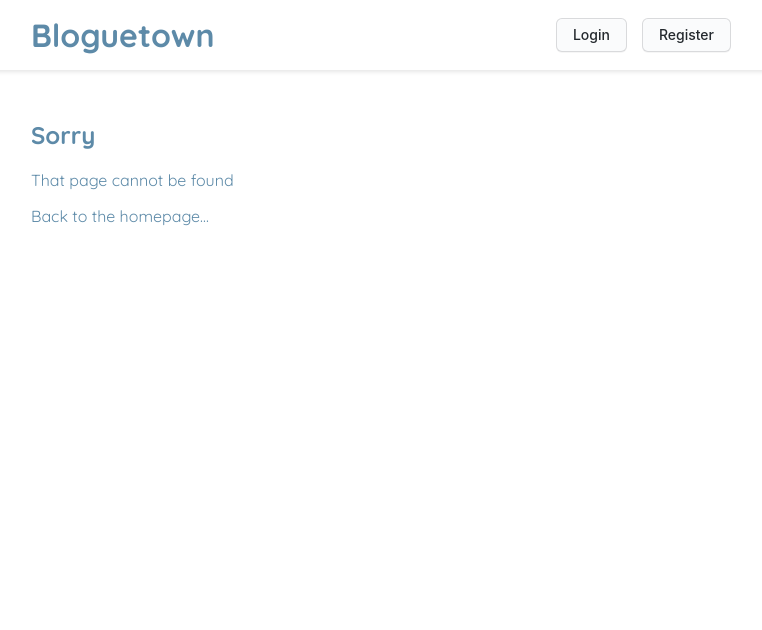
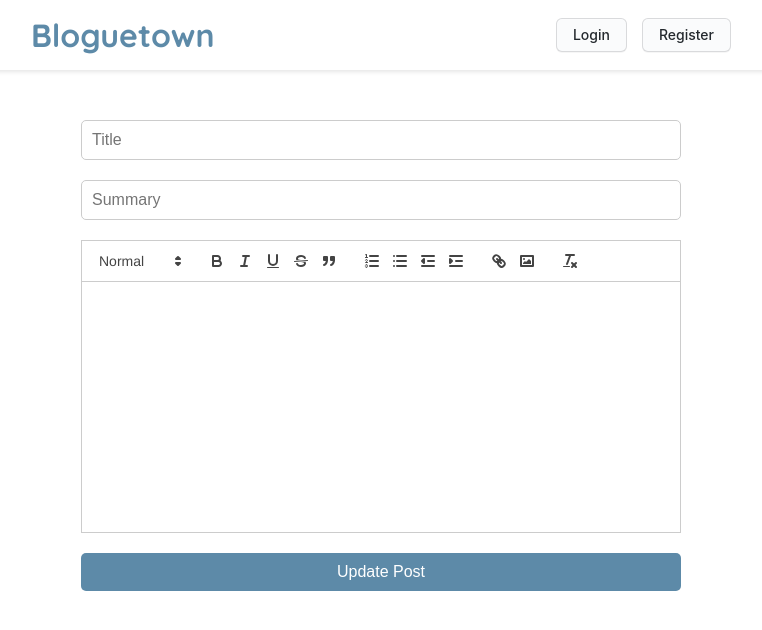
Before and after one commit to thienan11/blogue, a React (Create React App) app in the folder frontend/: page /edit/1 in a window 1280 px wide. Shown: the top 630 px of the page, without its empty margins (259-1021 px from the left). Built offline with nearby package versions, Linux system fonts and the light colour scheme; no server answers.

Commit message:
add edit post functionality

```diff
--- a/frontend/package.json
+++ b/frontend/package.json
@@ -4,6 +4,9 @@
   "private": true,
   "dependencies": {
     "@auth0/auth0-react": "^2.2.1",
+    "@emotion/react": "^11.11.4",
+    "@emotion/styled": "^11.11.0",
+    "@mui/material": "^5.15.14",
     "@testing-library/jest-dom": "^5.14.1",
     "@testing-library/react": "^13.0.0",
     "@testing-library/user-event": "^13.2.1",
--- a/frontend/src/App.css
+++ b/frontend/src/App.css
@@ -3,7 +3,7 @@
 
 body {
   color: #5d8aa8;
-  font-family: 'Quicksand', sans-serif;
+  font-family: "Quicksand", sans-serif;
   /* overflow-y: scroll; */
 }
 
@@ -85,7 +85,8 @@ div.post {
   padding: 10px 15px;
 }
 
-div.post div.texts h2, div.post p.summary {
+div.post div.texts h2,
+div.post p.summary {
   line-height: 1.6; /* spacing between elements in post*/
 }
 
@@ -256,8 +257,8 @@ div.container p.tag {
   font-size: 0.9rem;
 }
 
-/* Styles for Create Post Page */
-.create-post-form {
+/* Styles for Create and Edit Post Page */
+.create-edit-form {
   display: flex;
   flex-direction: column;
   gap: 20px;
@@ -265,23 +266,23 @@ div.container p.tag {
   margin: 20px auto;
 }
 
-.create-post-form input[type="title"],
-.create-post-form input[type="summary"] {
+.create-edit-form input[type="title"],
+.create-edit-form input[type="summary"] {
   font-size: 16px;
   padding: 10px;
   border: 1px solid #ccc;
   border-radius: 5px;
 }
 
-.create-post-form input[type="file"] {
+.create-edit-form input[type="file"] {
   border: 1px solid #ccc;
   display: block;
   padding: 10px;
   cursor: pointer;
 }
 
-/* Styles for the Create Post button */
-.create-post-form button {
+/* Styles for the Create/Edit Post button */
+.create-edit-form button {
   padding: 10px 20px; /* Adjust padding as needed */
   font-size: 16px; /* Adjust font size as needed */
   background-color: #5d8aa8; /* Button color */
@@ -292,11 +293,11 @@ div.container p.tag {
   transition: background-color 0.3s ease; /* Smooth background color transition on hover */
 }
 
-.create-post-form button:hover {
+.create-edit-form button:hover {
   background-color: #0056b3; /* Darker shade on hover */
 }
 
-.create-post-form .ql-editor {
+.create-edit-form .ql-editor {
   min-height: 250px;
   color: #333; /* Set your preferred font color here */
 }
@@ -367,9 +368,31 @@ div.container p.tag {
 }
 
 /* If you have headings within your post content */
-.post-page h2, .post-page h3, .post-page h4 {
+.post-page h2,
+.post-page h3,
+.post-page h4 {
   color: #333; /* Slightly darker than the main text for emphasis */
   margin-top: 2rem; /* Adds space above the heading */
   margin-bottom: 1rem; /* Adds space below the heading */
   /* margin: 0; */
 }
+
+div.edit-row {
+  text-align: center;
+  margin-bottom: 20px;
+}
+
+div.post-page a.edit-button {
+  display: inline-flex;
+  align-items: center;
+  gap: 5px;
+  background-color: #333;
+  color: #fff;
+  text-decoration: none;
+  padding: 5px 15px;
+  border-radius: 5px;
+}
+
+a svg {
+  height: 16px;
+}
--- a/frontend/src/App.js
+++ b/frontend/src/App.js
@@ -9,6 +9,7 @@ import NotFoundPage from './pages/NotFoundPage';
 import UserContextProvider from './components/UserContext';
 import CreatePostPage from './pages/CreatePostPage';
 import PostPage from './pages/PostPage';
+import EditPostPage from './pages/EditPostPage';
 
 function App() {
 
@@ -28,6 +29,8 @@ function App() {
 
           <Route path={'/post/:id'} element={ <PostPage/> }/>
 
+          <Route path={"/edit/:id"} element={<EditPostPage />} />
+
           <Route path="*" element={<NotFoundPage />} />
 
         </Route>
--- /dev/null
+++ b/frontend/src/components/Editor.js
@@ -0,0 +1,42 @@
+import ReactQuill from "react-quill";
+import "react-quill/dist/quill.snow.css";
+
+const modules = {
+  toolbar: [
+    [{ header: [1, 2, false] }],
+    ["bold", "italic", "underline", "strike", "blockquote"],
+    [
+      { list: "ordered" },
+      { list: "bullet" },
+      { indent: "-1" },
+      { indent: "+1" },
+    ],
+    ["link", "image"],
+    ["clean"],
+  ],
+};
+
+const formats = [
+  "header",
+  "bold",
+  "italic",
+  "underline",
+  "strike",
+  "blockquote",
+  "list",
+  "bullet",
+  "indent",
+  "link",
+  "image",
+];
+
+export default function Editor({value, onChange}) {
+  return (
+    <ReactQuill
+      value={value}
+      onChange={onChange}
+      modules={modules}
+      formats={formats}
+    />
+  );
+}
--- a/frontend/src/pages/CreatePostPage.js
+++ b/frontend/src/pages/CreatePostPage.js
@@ -1,36 +1,6 @@
-import ReactQuill from "react-quill";
-import "react-quill/dist/quill.snow.css";
 import React, { useState } from "react";
 import { Navigate } from "react-router-dom";
-
-const modules = {
-  toolbar: [
-    [{ header: [1, 2, false] }],
-    ["bold", "italic", "underline", "strike", "blockquote"],
-    [
-      { list: "ordered" },
-      { list: "bullet" },
-      { indent: "-1" },
-      { indent: "+1" },
-    ],
-    ["link", "image"],
-    ["clean"],
-  ],
-};
-
-const formats = [
-  "header",
-  "bold",
-  "italic",
-  "underline",
-  "strike",
-  "blockquote",
-  "list",
-  "bullet",
-  "indent",
-  "link",
-  "image",
-];
+import Editor from "../components/Editor";
 
 export default function CreatePostPage() {
   const [title, setTitle] = useState("");
@@ -69,8 +39,9 @@ export default function CreatePostPage() {
   if (redirect) {
     return <Navigate to={"/"} />;
   }
+
   return (
-    <form className="create-post-form" onSubmit={createNewPost}>
+    <form className="create-edit-form" onSubmit={createNewPost}>
       <input
         type="title"
         placeholder={"Title"}
@@ -84,12 +55,7 @@ export default function CreatePostPage() {
         onChange={(ev) => setSummary(ev.target.value)}
       />
       {/* <input type="file" onChange={(ev) => setFiles(ev.target.files)} /> */}
-      <ReactQuill
-        value={content}
-        onChange={(newValue) => setContent(newValue)}
-        modules={modules}
-        formats={formats}
-      />
+      <Editor onChange={setContent} value={content}/>
       <button>Create Post</button>
     </form>
   );
--- /dev/null
+++ b/frontend/src/pages/EditPostPage.js
@@ -0,0 +1,61 @@
+import { useState, useEffect } from "react";
+import { Navigate, useParams } from "react-router-dom";
+import Editor from "../components/Editor";
+
+export default function EditPostPage() {
+  const { id } = useParams();
+  const [title, setTitle] = useState("");
+  const [summary, setSummary] = useState("");
+  const [content, setContent] = useState("");
+  const [redirect, setRedirect] = useState(false);
+
+  useEffect(() => {
+    fetch("https://bloguetown-api.vercel.app/post/" + id).then((response) => {
+      response.json().then((postInfo) => {
+        setTitle(postInfo.title);
+        setSummary(postInfo.summary);
+        setContent(postInfo.content);
+      });
+    });
+  }, []);
+
+  async function updatePost(ev) {
+    ev.preventDefault();
+    const post = { id, title, summary, content };
+    const response = await fetch("https://bloguetown-api.vercel.app/post", {
+      method: "PUT",
+      headers: {
+        "Content-Type": "application/json",
+      },
+      body: JSON.stringify(post),
+      credentials: "include",
+    });
+
+    if (response.ok) {
+      setRedirect(true);
+    }
+  }
+
+  if (redirect) {
+    return <Navigate to={"/post/" + id} />;
+  }
+
+  return (
+    <form className="create-edit-form" onSubmit={updatePost}>
+      <input
+        type="title"
+        placeholder={"Title"}
+        value={title}
+        onChange={(ev) => setTitle(ev.target.value)}
+      />
+      <input
+        type="summary"
+        placeholder={"Summary"}
+        value={summary}
+        onChange={(ev) => setSummary(ev.target.value)}
+      />
+      <Editor onChange={setContent} value={content} />
+      <button>Update Post</button>
+    </form>
+  );
+}
--- a/frontend/src/pages/HomePage.js
+++ b/frontend/src/pages/HomePage.js
@@ -6,6 +6,7 @@ const HomePage = () => {
 
   useEffect(() => {
     fetch("https://bloguetown-api.vercel.app/post").then((response) => {
+      // http://localhost:4000/post
       response.json().then((posts) => {
         setPosts(posts);
       });
--- a/frontend/src/pages/PostPage.js
+++ b/frontend/src/pages/PostPage.js
@@ -1,9 +1,12 @@
-import { useEffect, useState } from "react";
-import { useParams } from "react-router-dom";
+import { useEffect, useState , useContext} from "react";
+import { useParams, Link } from "react-router-dom";
 import { format } from "date-fns";
+import { UserContext } from "../components/UserContext";
 
 export default function PostPage() {
   const [postInfo, setPostInfo] = useState(null);
+  const { userInfo } = useContext(UserContext);
+
   const { id } = useParams();
 
   // get post info
@@ -15,7 +18,7 @@ export default function PostPage() {
         setPostInfo(postInfo);
       });
     });
-  }, []);
+  }, [id]); // Include `id` in the dependencies array to refetch when the id changes ???
 
   if (!postInfo) return "";
 
@@ -24,8 +27,23 @@ export default function PostPage() {
       <h1>{postInfo.title}</h1>
       <time>{format(new Date(postInfo.createdAt), "MMM d, yyyy")}</time>
       <div className="author">by {postInfo.author.username}</div>
+
+      {userInfo.id === postInfo.author._id && (
+        <div className="edit-row">
+          <Link className="edit-button" to={`/edit/${postInfo._id}`}>
+            <svg xmlns="http://www.w3.org/2000/svg" fill="none" viewBox="0 0 24 24" strokeWidth={1.5} stroke="currentColor" className="w-6 h-6">
+              <path strokeLinecap="round" strokeLinejoin="round" d="m16.862 4.487 1.687-1.688a1.875 1.875 0 1 1 2.652 2.652L10.582 16.07a4.5 4.5 0 0 1-1.897 1.13L6 18l.8-2.685a4.5 4.5 0 0 1 1.13-1.897l8.932-8.931Zm0 0L19.5 7.125M18 14v4.75A2.25 2.25 0 0 1 15.75 21H5.25A2.25 2.25 0 0 1 3 18.75V8.25A2.25 2.25 0 0 1 5.25 6H10" />
+            </svg>
+            Edit post
+          </Link>
+        </div>
+      )}
+
       {/* print html from a string */}
-      <div className="content" dangerouslySetInnerHTML={{ __html: postInfo.content }} />
+      <div
+        className="content"
+        dangerouslySetInnerHTML={{ __html: postInfo.content }}
+      />
     </div>
   );
 }
```
Also changed, not shown: 2 other files (tests, documents, lock files or other folders).
